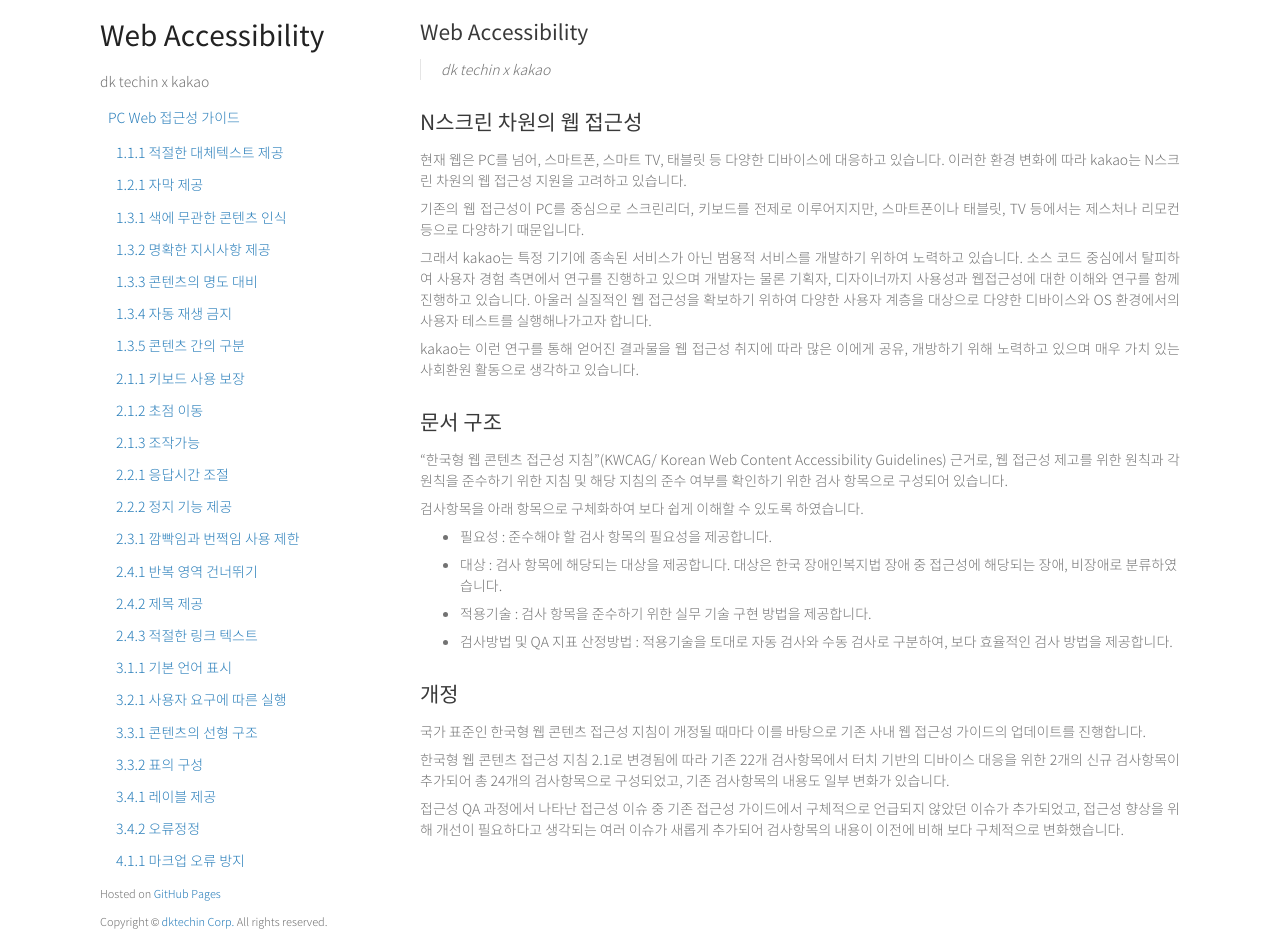
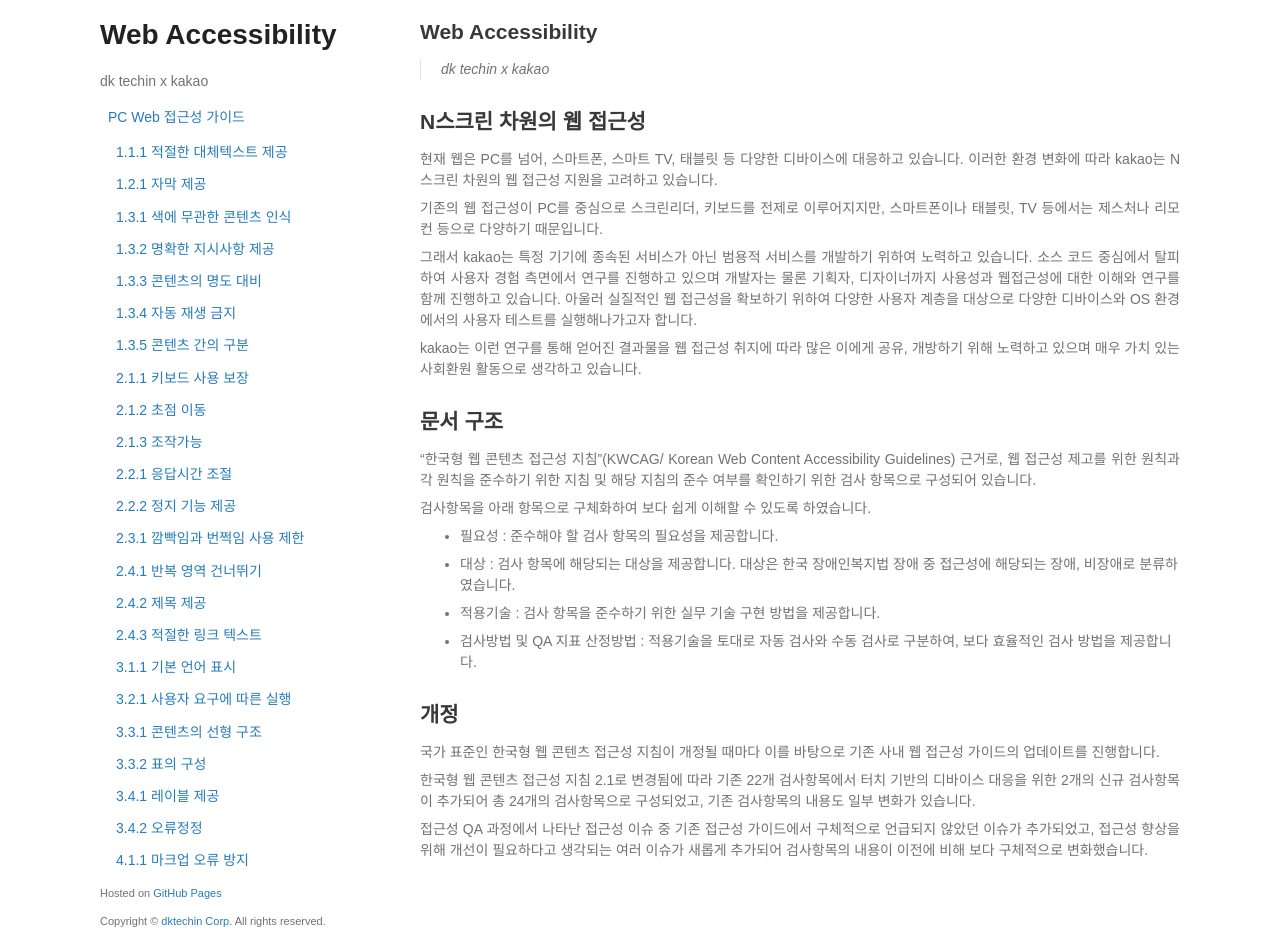
Before and after one commit to daum-a11y/web-a11y-guide, a Jekyll site: the page built from index.md, in a window 1280 px wide and 938 px high. Built offline with Jekyll 4.4.1, drawn with Linux system fonts in a browser that asks for light colours.

Commit message:
윈도우에서 서체 안보인다는 의견반영

```diff
--- a/_sass/jekyll-theme-minimal.scss
+++ b/_sass/jekyll-theme-minimal.scss
@@ -39,7 +39,7 @@ button {
 }
 body {
   background-color: #fff;
-  font: 14px/1.5 "Noto Sans", "Helvetica Neue", Helvetica, Arial, sans-serif;
+  font: 14px/1.5 AppleSDGothicNeo-Regular,'Malgun Gothic','맑은 고딕',dotum,'돋움',sans-serif;
   color: #727272;
   font-weight: 400;
 }
```
